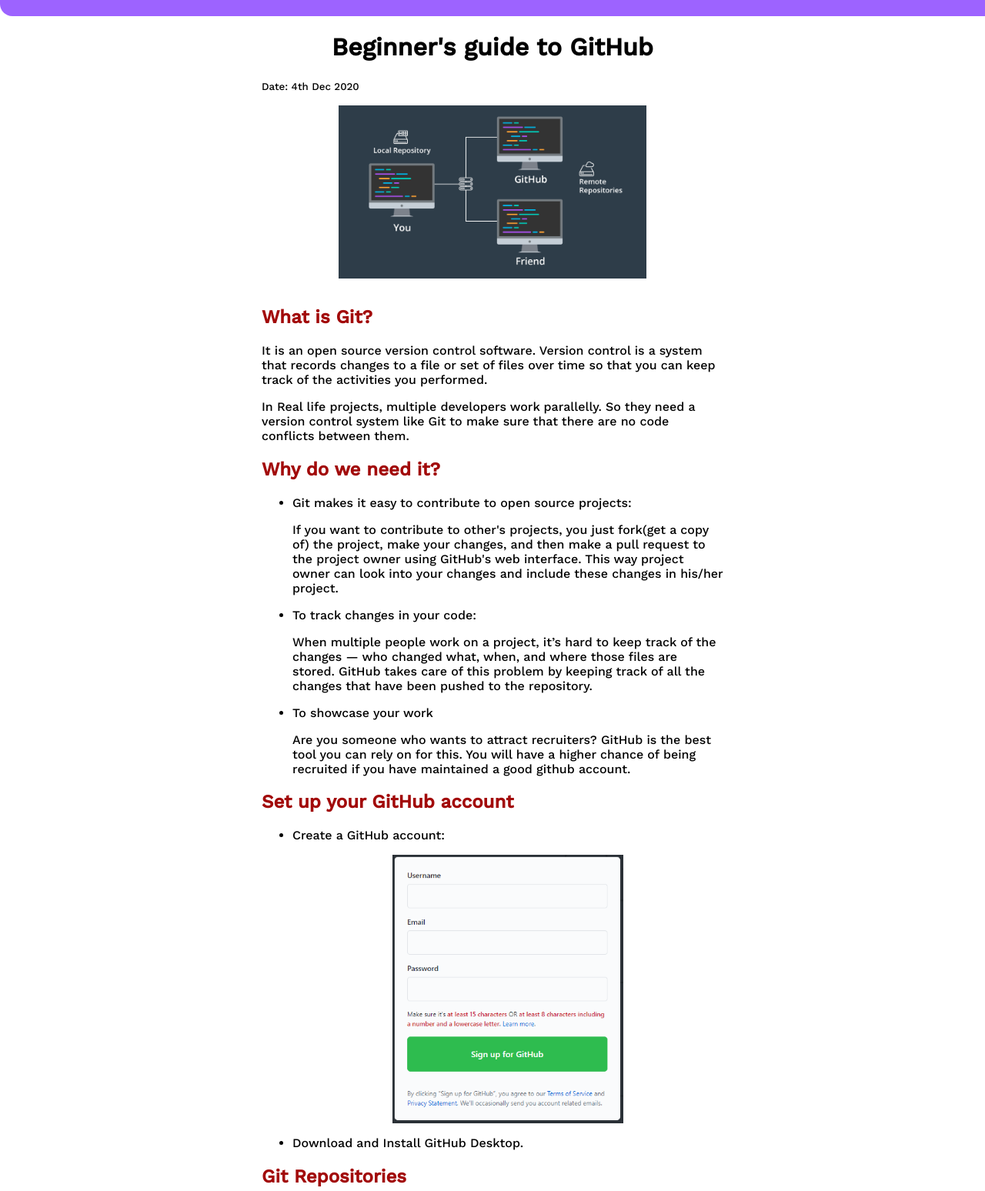
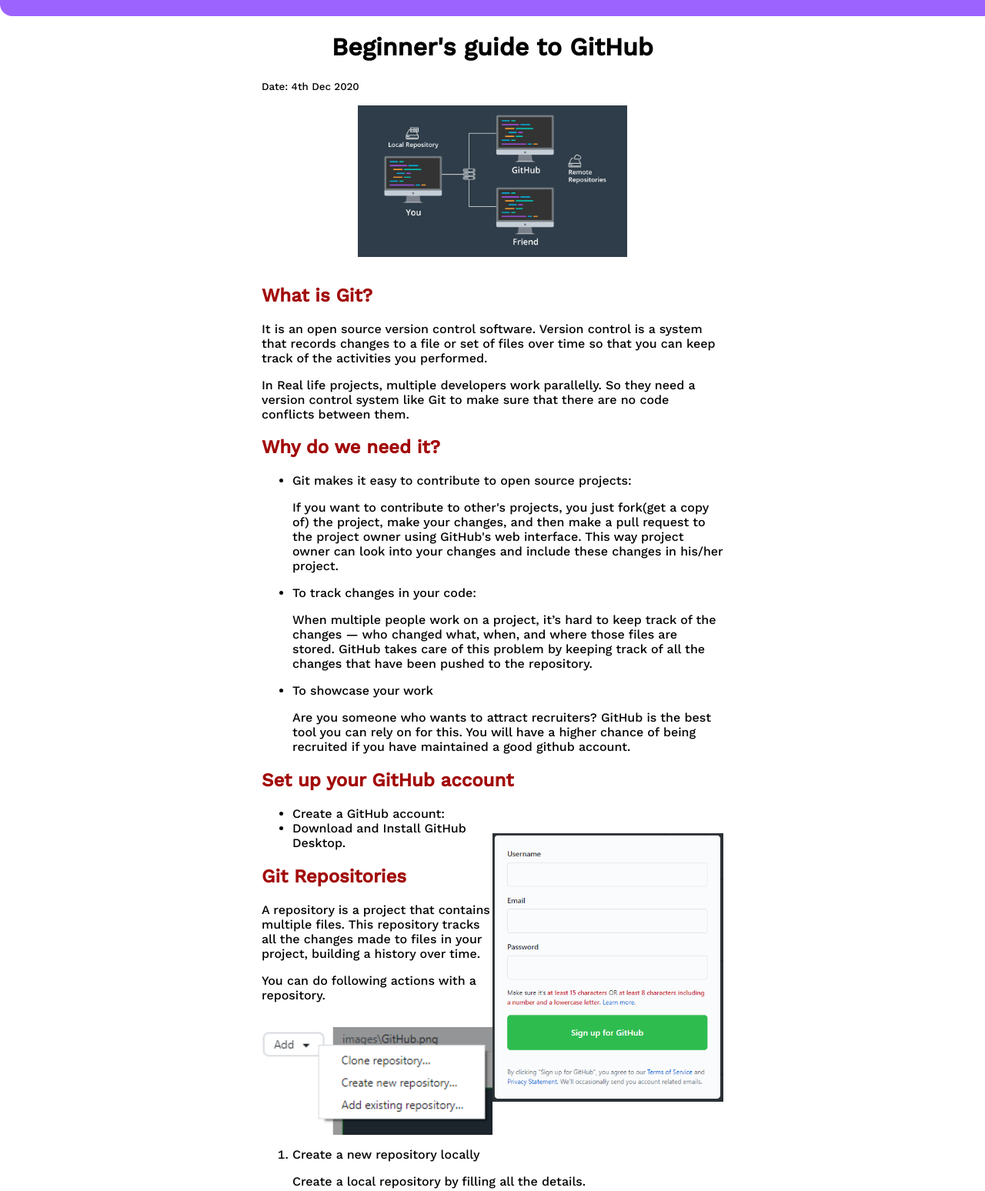
Before and after one commit to panchami6/portfolio_panchami, a plain HTML site: page gitHub.html in a window 1280 px wide. Shown: the part 82-1630 px from the top of the page at 77% size. Drawn offline with nearby package versions, Linux system fonts and the light colour scheme.

Commit message:
small changes

```diff
--- a/gitHub.html
+++ b/gitHub.html
@@ -29,7 +29,7 @@
         <small>Date: 4th Dec 2020</small>
     </header>
 
-    <img class="image" src="/images/GitHub.png" width="400px" height="300px"/>
+    <img class="image" src="/images/GitHub.png" width="350px" height="300px"/>
 
     <div class="container container-center">
         <h2>What is Git?</h2>
--- a/style.css
+++ b/style.css
@@ -149,6 +149,7 @@
     padding: 1rem 0rem;
     display: block;
     margin: auto;
+    float: right;
 }
 
 div h2{
```
